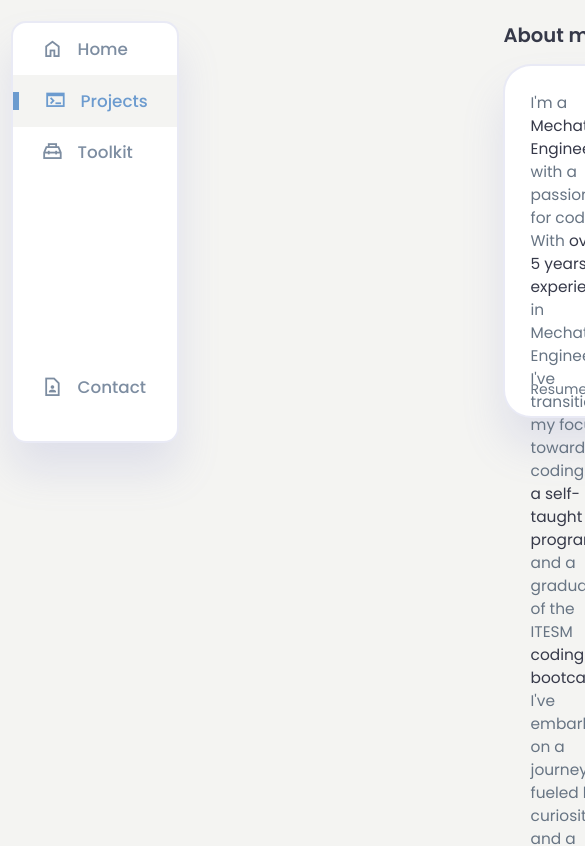
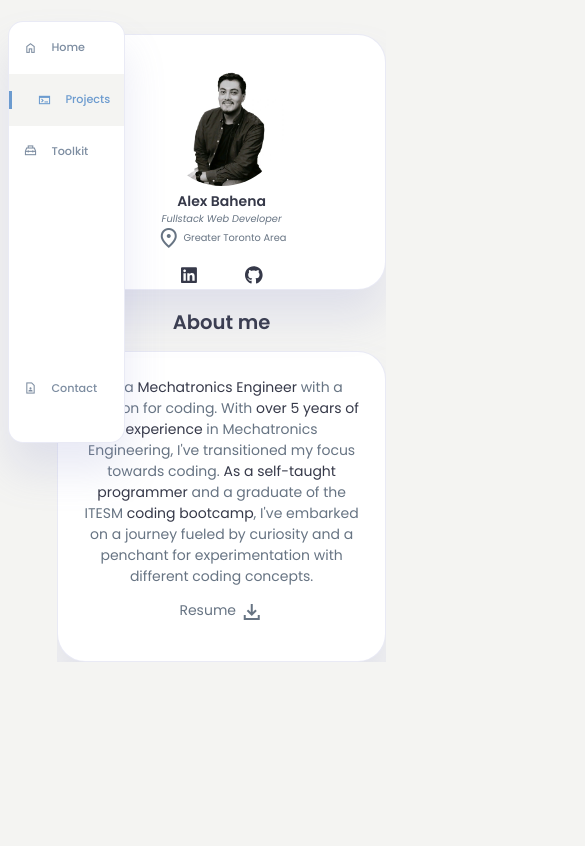
Before and after one commit to alex-bahena/portfolio-v2, a React (Vite) app: page / in a window 390 px wide. Shown: the top 846 px of the page, 585 px wide, since content can reach past the window. Built offline with nearby package versions, Linux system fonts and the light colour scheme.

Commit message:
Media Query

```diff
--- a/src/App.css
+++ b/src/App.css
@@ -5,3 +5,20 @@
   gap: 1.8rem;
   grid-template-columns: 12rem 1fr;
 }
+
+.container-collapsed {
+  display: grid;
+  width: 96%;
+  margin: 0 auto;
+  gap: 1.8rem;
+  grid-template-columns: 5rem 1fr;
+}
+
+@media screen and (max-width: 768px) {
+  .container,
+  .container-collapsed {
+    width: 100%;
+    grid-template-columns: 2rem 1fr;
+    padding: 0 var(--padding-1);
+  }
+}
--- a/src/components/header/Header.css
+++ b/src/components/header/Header.css
@@ -6,7 +6,7 @@
 }
 
 .header-container main {
-  grid-column-start: 2;
+  grid-column-start: 1;
 }
 .header-container header {
   display: grid;
@@ -54,14 +54,13 @@ main .header-main-about-me .download-btn > p:hover {
 header .header-info {
   text-align: center;
   background-color: var(--color-white);
+  position: relative;
   padding: var(--card-padding);
   border-radius: var(--card-border-radius);
   border: 2px solid var(--color-light);
   margin-top: 1rem;
   box-shadow: var(--box-shadow);
-  transition: all 0.3s ease;
   height: 45vh;
-  position: relative;
 }
 
 header .header-info h1 {
@@ -106,3 +105,72 @@ header .header-social ul > li {
   display: inline-block;
   width: 20%;
 }
+
+@media screen and (max-width: 768px) {
+  .header-container {
+    overflow: hidden;
+    grid-template-columns: 1fr;
+    gap: 1.2rem;
+  }
+
+  main .header-main-content section {
+    max-width: 96vw;
+    height: auto;
+  }
+
+  main .header-main-content h2 {
+    text-align: center;
+  }
+
+  main .header-main-content section p {
+    font-size: 1rem;
+    text-align: center;
+  }
+
+  main .header-main-content section,
+  header .header-info {
+    border: 1px solid var(--color-light);
+  }
+
+  main .header-main-content section,
+  header .header-info {
+    height: auto;
+  }
+
+  main .header-main-about-me .download-btn > p {
+    cursor: pointer;
+    justify-content: center;
+    float: none;
+    display: flex;
+    position: inherit;
+    margin-top: 0.9rem;
+    width: 100%;
+  }
+
+  .header-container header {
+    grid-row-start: 1;
+    grid-template-columns: 1fr;
+  }
+
+  header .header-info img {
+    margin-left: 0;
+    width: 9rem;
+    height: auto;
+    border-radius: 50%;
+    overflow: hidden;
+  }
+  header .header-info .header-location {
+    margin-top: 0;
+  }
+  header .header-info h2 {
+    font-size: 1rem;
+  }
+
+  header .header-info p {
+    font-size: 0.7rem;
+  }
+  header .header-info ul {
+    font-size: 1.3rem;
+    margin-bottom: 0;
+  }
+}
--- a/src/components/side-bar/SideBar.css
+++ b/src/components/side-bar/SideBar.css
@@ -1,13 +1,6 @@
-.container-collapsed {
-  display: grid;
-  width: 96%;
-  margin: 0 auto;
-  gap: 1.8rem;
-  grid-template-columns: 5rem auto 23rem;
-}
-
 aside {
-  position: relative;
+  position: sticky;
+  top: 0;
   height: 100vh;
 }
 
@@ -83,7 +76,7 @@ aside .sidebar a {
 }
 
 aside .sidebar a.collapsed-sidebar {
-  margin-left: 1.5rem;
+  margin-left: calc(1.5rem);
 }
 
 aside .sidebar a span {
@@ -106,7 +99,7 @@ aside .sidebar a.active {
 
 aside .sidebar a.active::before {
   content: "";
-  width: 6px;
+  width: 3px;
   height: 18px;
   background-color: var(--color-primary);
 }
@@ -123,3 +116,37 @@ aside .sidebar a:hover {
 aside .sidebar a:hover span {
   margin-left: 0.6rem;
 }
+
+@media screen and (max-width: 768px) {
+  aside {
+    position: fixed;
+    z-index: 3;
+    height: 100vh;
+  }
+  aside .sidebar {
+    border: 1px solid var(--color-light);
+  }
+
+  aside .sidebar a {
+    display: flex;
+    align-items: center;
+    color: var(--color-info-dark);
+    height: 3.7rem;
+    gap: 1rem;
+    position: relative;
+    margin-left: 1rem;
+    transition: all 0.3s ease;
+  }
+
+  aside .sidebar a span {
+    font-size: 1rem;
+  }
+
+  aside .sidebar a.active {
+    padding-right: 1rem;
+  }
+
+  aside h3 {
+    font-size: 0.8rem;
+  }
+}
--- a/src/components/side-bar/SideBar.tsx
+++ b/src/components/side-bar/SideBar.tsx
@@ -1,8 +1,28 @@
-import { useState } from "react";
+import { useState, useEffect } from "react";
 import "./SideBar.css";
 
 const SideBar = (): JSX.Element => {
   const [isMenuOpen, setIsMenuOpen] = useState(true);
+
+  useEffect(() => {
+    const handleScroll = () => {
+      const sidebar = document.querySelector("aside");
+      if (sidebar) {
+        if (window.scrollY > 0) {
+          sidebar.classList.add("sticky");
+        } else {
+          sidebar.classList.remove("sticky");
+        }
+      }
+    };
+
+    window.addEventListener("scroll", handleScroll);
+
+    return () => {
+      window.removeEventListener("scroll", handleScroll);
+    };
+  }, []);
+
   const toggleMenu = () => {
     setIsMenuOpen(!isMenuOpen);
   };
@@ -44,7 +64,7 @@ const SideBar = (): JSX.Element => {
           </div>
         ) : (
           <div className="sidebar">
-            <a href="#">
+            <a href="#" className="collapsed-sidebar">
               <span className="material-symbols-sharp">home</span>
             </a>
             <a href="#" className="collapsed-sidebar">
--- a/src/styles/app.css
+++ b/src/styles/app.css
@@ -17,7 +17,8 @@
   --border-radius-2: 1.2rem;
 
   --card-padding: 1.8rem;
-  --padding-1: 1.2rem;
+  --padding-1: 0.3rem;
+  --padding-2: 1.2rem;
 
   --box-shadow: 0 2rem 3rem var(--color-light);
 }
```
